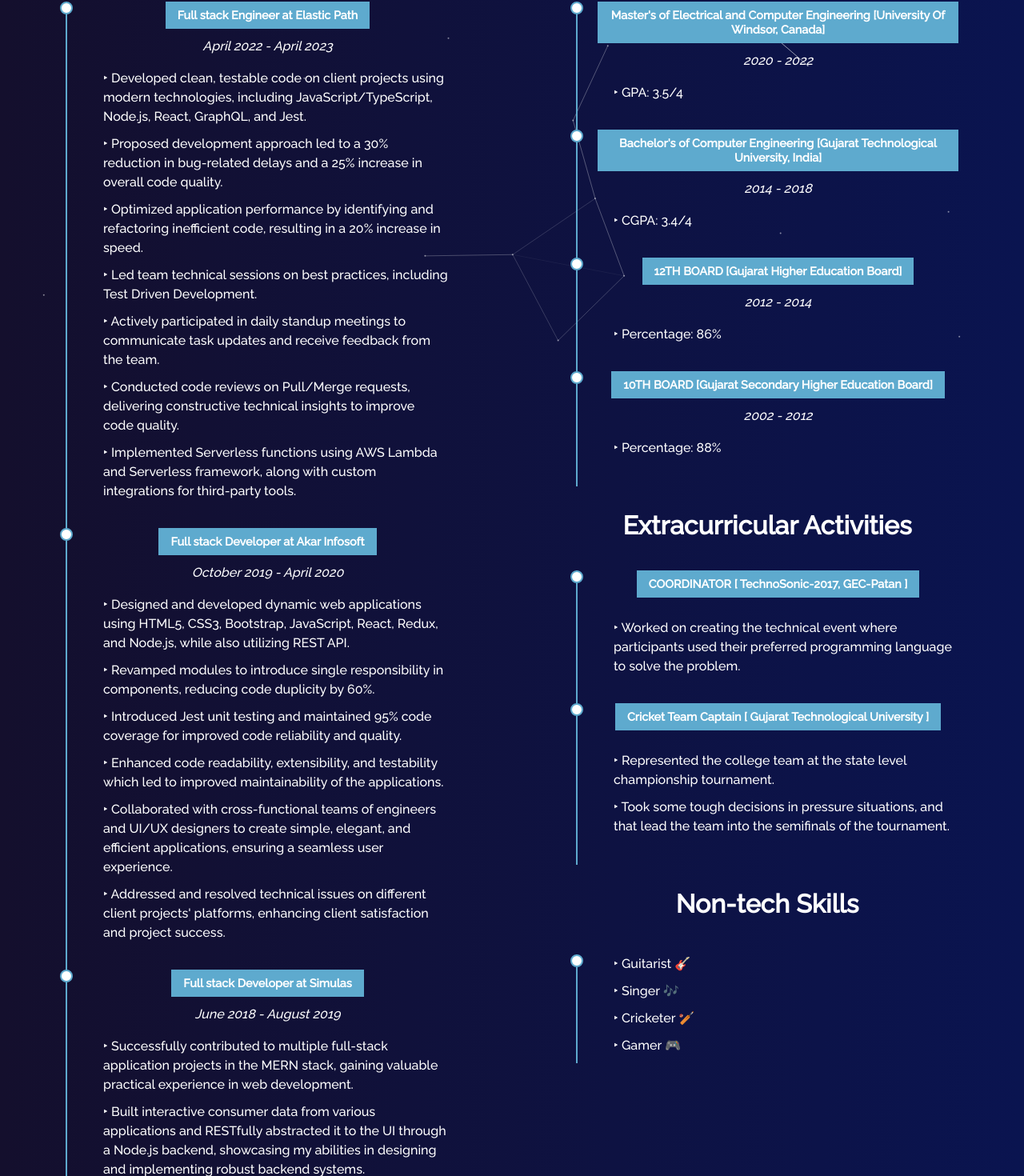
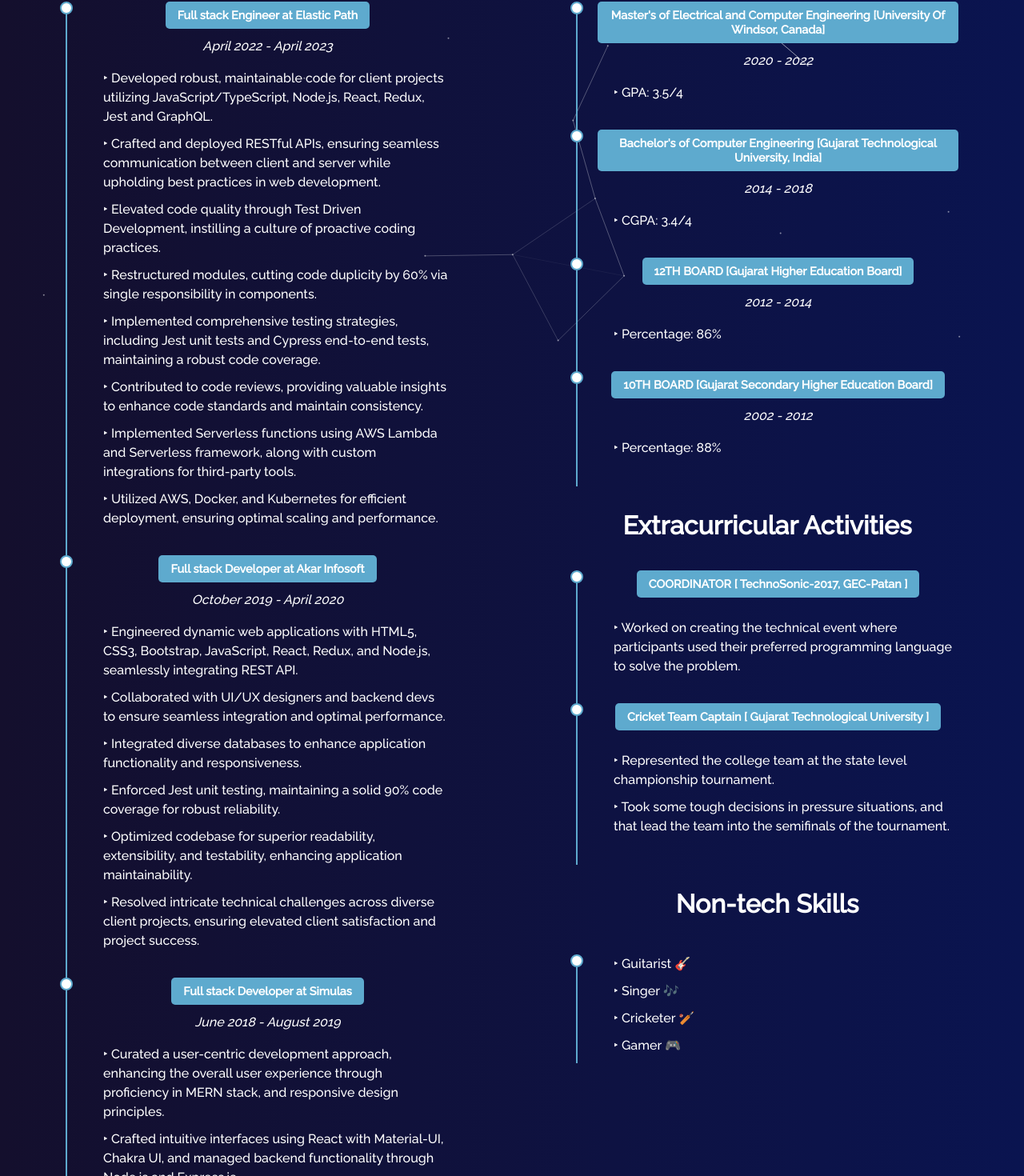
Before and after one commit to krish4uu/kashyap-prajapati, a React (Create React App) app: page /resume in a window 1280 px wide. Shown: the part 303-1773 px from the top of the page at 80% size. Built offline with nearby package versions, Linux system fonts and the light colour scheme; the HTML template or start-up script is replaced by a standard one.

Commit message:
Updated resume content

```diff
--- a/src/components/About/AboutCard.js
+++ b/src/components/About/AboutCard.js
@@ -8,10 +8,14 @@ function AboutCard() {
       <Card.Body>
         <blockquote className="blockquote mb-0">
           <p style={{ textAlign: "left" }}>
-            I'm a Full Stack Software Engineer with knowledge of modern techs,
-            having a strong background in computer science fundamentals. The
-            excitement for working with modern design and modern workflow is
-            something that I look for in projects.
+            I am Kashyap Prajapati, completed my Master in Computer Engineering
+            in Canada. I have completed the Bachelor's in the same field and to
+            learn/explore more I choose to fly from my home county to Canada. It
+            suggests that I am passionate about learning new technologies and I
+            love to keep improving myself. The excitement for working with
+            modern design and modern workflow is something that I look for and
+            making a simple but beautiful user-centric platform motivates me to
+            keep improving my skills to leverage modern techs.
           </p>
 
           <div style={{ fontSize: "0.6em", padding: 15, textAlign: "left" }}>
@@ -26,7 +30,12 @@ function AboutCard() {
           </div>
           <span
             className="blockquote-footer"
-            style={{ margin: 10, padding: 20, fontSize: "0.8em", textAlign: "right"}}
+            style={{
+              margin: 10,
+              padding: 20,
+              fontSize: "0.8em",
+              textAlign: "right",
+            }}
           >
             Kashyap Prajapati
           </span>
--- a/src/resume-detail.js
+++ b/src/resume-detail.js
@@ -4,13 +4,14 @@ export const resumeDetail = [
     title: "Full stack Engineer at Elastic Path",
     date: "April 2022 - April 2023",
     content: [
-      "Developed clean, testable code on client projects using modern technologies, including JavaScript/TypeScript, Node.js, React, GraphQL, and Jest.",
-      "Proposed development approach led to a 30% reduction in bug-related delays and a 25% increase in overall code quality.",
-      "Optimized application performance by identifying and refactoring inefficient code, resulting in a 20% increase in speed.",
-      "Led team technical sessions on best practices, including Test Driven Development.",
-      "Actively participated in daily standup meetings to communicate task updates and receive feedback from the team.",
-      "Conducted code reviews on Pull/Merge requests, delivering constructive technical insights to improve code quality.",
-      "Implemented Serverless functions using AWS Lambda and Serverless framework, along with custom integrations for third-party tools."
+      "Developed robust, maintainable code for client projects utilizing JavaScript/TypeScript, Node.js, React, Redux, Jest and GraphQL.",
+      "Crafted and deployed RESTful APIs, ensuring seamless communication between client and server while upholding best practices in web development.",
+      "Elevated code quality through Test Driven Development, instilling a culture of proactive coding practices.",
+      "Restructured modules, cutting code duplicity by 60% via single responsibility in components.",
+      "Implemented comprehensive testing strategies, including Jest unit tests and Cypress end-to-end tests, maintaining a robust code coverage.",
+      "Contributed to code reviews, providing valuable insights to enhance code standards and maintain consistency.",
+      "Implemented Serverless functions using AWS Lambda and Serverless framework, along with custom integrations for third-party tools.",
+      "Utilized AWS, Docker, and Kubernetes for efficient deployment, ensuring optimal scaling and performance."
     ],
   },
   {
@@ -18,12 +19,12 @@ export const resumeDetail = [
     title: "Full stack Developer at Akar Infosoft",
     date: "October 2019 - April 2020",
     content: [
-      "Designed and developed dynamic web applications using HTML5, CSS3, Bootstrap, JavaScript, React, Redux, and Node.js, while also utilizing REST API.",
-      "Revamped modules to introduce single responsibility in components, reducing code duplicity by 60%.",
-      "Introduced Jest unit testing and maintained 95% code coverage for improved code reliability and quality.",
-      "Enhanced code readability, extensibility, and testability which led to improved maintainability of the applications.",
-      "Collaborated with cross-functional teams of engineers and UI/UX designers to create simple, elegant, and efficient applications, ensuring a seamless user experience.",
-      "Addressed and resolved technical issues on different client projects' platforms, enhancing client satisfaction and project success."
+      "Engineered dynamic web applications with HTML5, CSS3, Bootstrap, JavaScript, React, Redux, and Node.js, seamlessly integrating REST API.",
+      "Collaborated with UI/UX designers and backend devs to ensure seamless integration and optimal performance.",
+      "Integrated diverse databases to enhance application functionality and responsiveness.",
+      "Enforced Jest unit testing, maintaining a solid 90% code coverage for robust reliability.",
+      "Optimized codebase for superior readability, extensibility, and testability, enhancing application maintainability.",
+      "Resolved intricate technical challenges across diverse client projects, ensuring elevated client satisfaction and project success."
     ],
   },
   {
@@ -31,10 +32,10 @@ export const resumeDetail = [
     title: "Full stack Developer at Simulas",
     date: "June 2018 - August 2019",
     content: [
-      "Successfully contributed to multiple full-stack application projects in the MERN stack, gaining valuable practical experience in web development.",
-      "Built interactive consumer data from various applications and RESTfully abstracted it to the UI through a Node.js backend, showcasing my abilities in designing and implementing robust backend systems.",
-      "Enhanced several modules, including User Profile and Payment Gateway implementations, demonstrating a strong aptitude for problem-solving and learning new technologies.",
+      "Curated a user-centric development approach, enhancing the overall user experience through proficiency in MERN stack, and responsive design principles.",
+      "Crafted intuitive interfaces using React with Material-UI, Chakra UI, and managed backend functionality through Node.js and Express.js.",
       "Received valuable guidance and mentorship from senior developers regarding best practices of web development, honing my skills and professional development.",
+      "Stayed at the forefront of trends, infusing projects with forward-thinking solutions exceeding client expectations.",
     ],
   },
 ];
--- a/src/style.css
+++ b/src/style.css
@@ -636,6 +636,7 @@ html {
   font-weight: 700;
   padding-top: 30px;
   padding-bottom: 30px;
+  border-radius: 5px;
 }
 
 .resume .resume-item {
```
Also changed, not shown: 1 other file (tests, documents, lock files or other folders).
